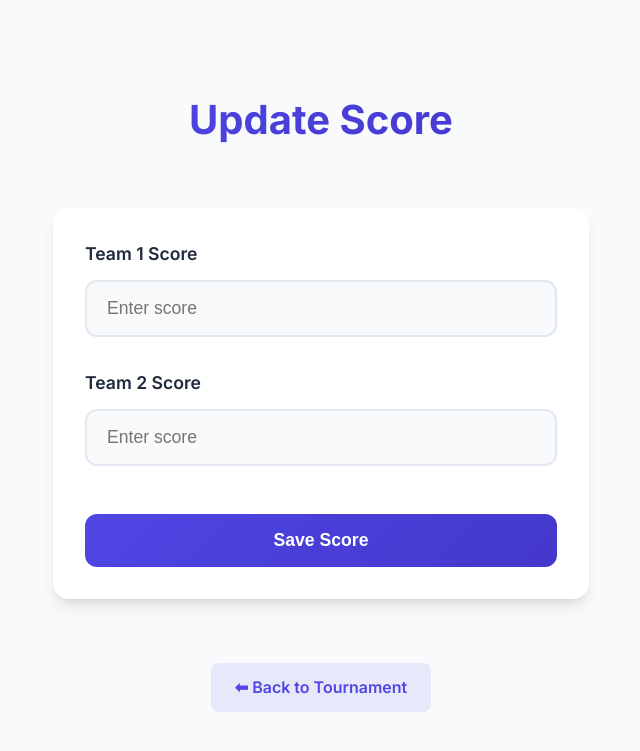
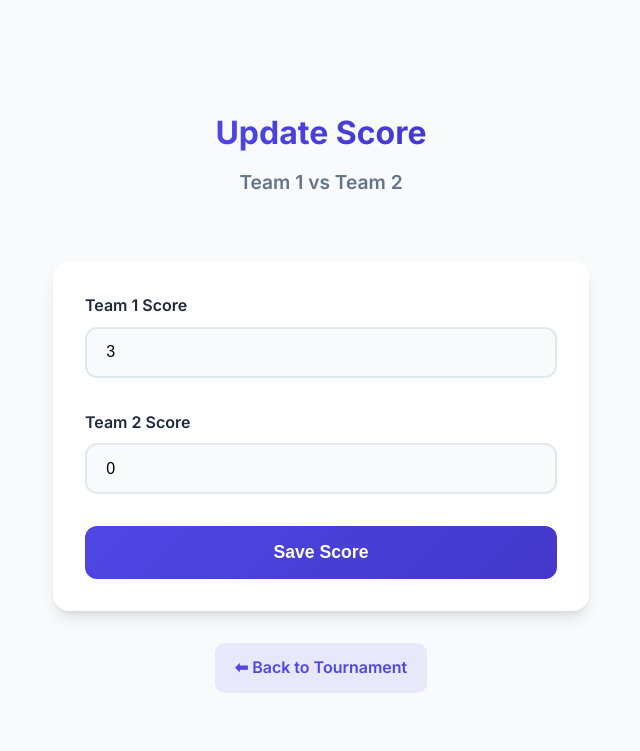
Before and after one commit to RkTushar/Tournamento----using-python, a Django app: page /match/1/update/ in a window 1280 px wide. Shown: the top 751 px of the page, without its empty margins (319-959 px from the left). Run offline with Django 5.2, Linux system fonts and the light colour scheme; data comes from the database, SQL or seed files in the repository.

Commit message:
Update update_match_score.html

```diff
--- a/tournamento/core/templates/core/update_match_score.html
+++ b/tournamento/core/templates/core/update_match_score.html
@@ -3,7 +3,7 @@
 <head>
     <meta charset="UTF-8">
     <meta name="viewport" content="width=device-width,initial-scale=1">
-    <title>Update Match Score</title>
+    <title>Update Match Score | {{ match.team_a.name }} vs {{ match.team_b.name }}</title>
     <link href="https://fonts.googleapis.com/css2?family=Inter:wght@400;500;600;700&display=swap" rel="stylesheet">
     <style>
         :root {
@@ -44,18 +44,25 @@
 
         .header {
             text-align: center;
-            margin-bottom: 2.5rem;
-            width: 100%;
+            margin-bottom: 2rem;
         }
 
         h1 {
-            font-size: 2.5rem;
+            font-size: 2rem;
             background: linear-gradient(135deg, var(--primary), var(--primary-dark));
             -webkit-background-clip: text;
             background-clip: text;
             -webkit-text-fill-color: transparent;
-            margin-bottom: 1rem;
             font-weight: 700;
+        }
+
+        .match-info {
+            font-size: 1.2rem;
+            font-weight: 600;
+            color: var(--secondary);
+            margin-top: 0.5rem;
+            margin-bottom: 2rem;
+            text-align: center;
         }
 
         .form-container {
@@ -63,8 +70,6 @@
             padding: 2rem;
             border-radius: 16px;
             box-shadow: var(--shadow-lg);
-            margin-bottom: 2rem;
-            text-align: center;
             width: 100%;
             transition: transform 0.2s ease;
         }
@@ -75,46 +80,42 @@
 
         .form-group {
             margin-bottom: 2rem;
-            text-align: left;
         }
 
         .form-group label {
-            color: var(--text);
-            font-size: 1.1rem;
+            display: block;
+            font-size: 1rem;
             font-weight: 600;
-            margin-bottom: 0.75rem;
-            display: block;
+            margin-bottom: 0.5rem;
         }
 
         .form-group input {
-            padding: 1rem 1.25rem;
+            width: 100%;
+            padding: 0.9rem 1.2rem;
+            font-size: 1rem;
             border-radius: 12px;
             border: 2px solid var(--border);
-            width: 100%;
-            font-size: 1.1rem;
-            color: var(--text);
             background: var(--background);
             transition: all 0.2s ease;
         }
 
         .form-group input:focus {
+            border-color: var(--primary);
             outline: none;
-            border-color: var(--primary);
             box-shadow: 0 0 0 4px rgba(79, 70, 229, 0.1);
         }
 
         button {
+            width: 100%;
             padding: 1rem 2rem;
-            background: linear-gradient(135deg, var(--primary), var(--primary-dark));
-            color: #ffffff;
             font-size: 1.1rem;
             font-weight: 600;
+            color: white;
+            background: linear-gradient(135deg, var(--primary), var(--primary-dark));
             border: none;
             border-radius: 12px;
             cursor: pointer;
             transition: all 0.2s ease;
-            width: 100%;
-            margin-top: 1rem;
         }
 
         button:hover {
@@ -122,25 +123,19 @@
             box-shadow: var(--shadow);
         }
 
-        button:active {
-            transform: translateY(0);
+        .back-link {
+            margin-top: 2rem;
+            text-decoration: none;
+            display: inline-block;
+            font-weight: 600;
+            color: var(--primary);
+            background: rgba(79, 70, 229, 0.1);
+            padding: 0.75rem 1.25rem;
+            border-radius: 10px;
+            transition: all 0.2s ease;
         }
 
-        a.back-link {
-            display: inline-flex;
-            align-items: center;
-            gap: 0.5rem;
-            color: var(--primary);
-            text-decoration: none;
-            font-weight: 600;
-            margin-top: 2rem;
-            padding: 0.75rem 1.5rem;
-            border-radius: 8px;
-            transition: all 0.2s ease;
-            background: rgba(79, 70, 229, 0.1);
-        }
-
-        a.back-link:hover {
+        .back-link:hover {
             background: rgba(79, 70, 229, 0.15);
             transform: translateX(-4px);
         }
@@ -155,7 +150,7 @@
             }
 
             h1 {
-                font-size: 2rem;
+                font-size: 1.8rem;
             }
         }
     </style>
@@ -163,19 +158,20 @@
 <body>
     <div class="header">
         <h1>Update Score</h1>
+        <div class="match-info">{{ match.team_a.name }} vs {{ match.team_b.name }}</div>
     </div>
 
     <div class="form-container">
         <form method="POST">
             {% csrf_token %}
             <div class="form-group">
-                <label>{{ match.team_a.name }} Score</label>
-                <input type="number" name="score_a" min="0" required placeholder="Enter score">
+                <label for="score_a">{{ match.team_a.name }} Score</label>
+                <input type="number" name="score_a" id="score_a" min="0" required value="{{ match.score_a }}">
             </div>
 
             <div class="form-group">
-                <label>{{ match.team_b.name }} Score</label>
-                <input type="number" name="score_b" min="0" required placeholder="Enter score">
+                <label for="score_b">{{ match.team_b.name }} Score</label>
+                <input type="number" name="score_b" id="score_b" min="0" required value="{{ match.score_b }}">
             </div>
 
             <button type="submit">Save Score</button>
@@ -185,6 +181,5 @@
     <a href="{% url 'tournament_detail' match.tournament.id %}" class="back-link">
         ⬅ Back to Tournament
     </a>
-
 </body>
 </html>
```
